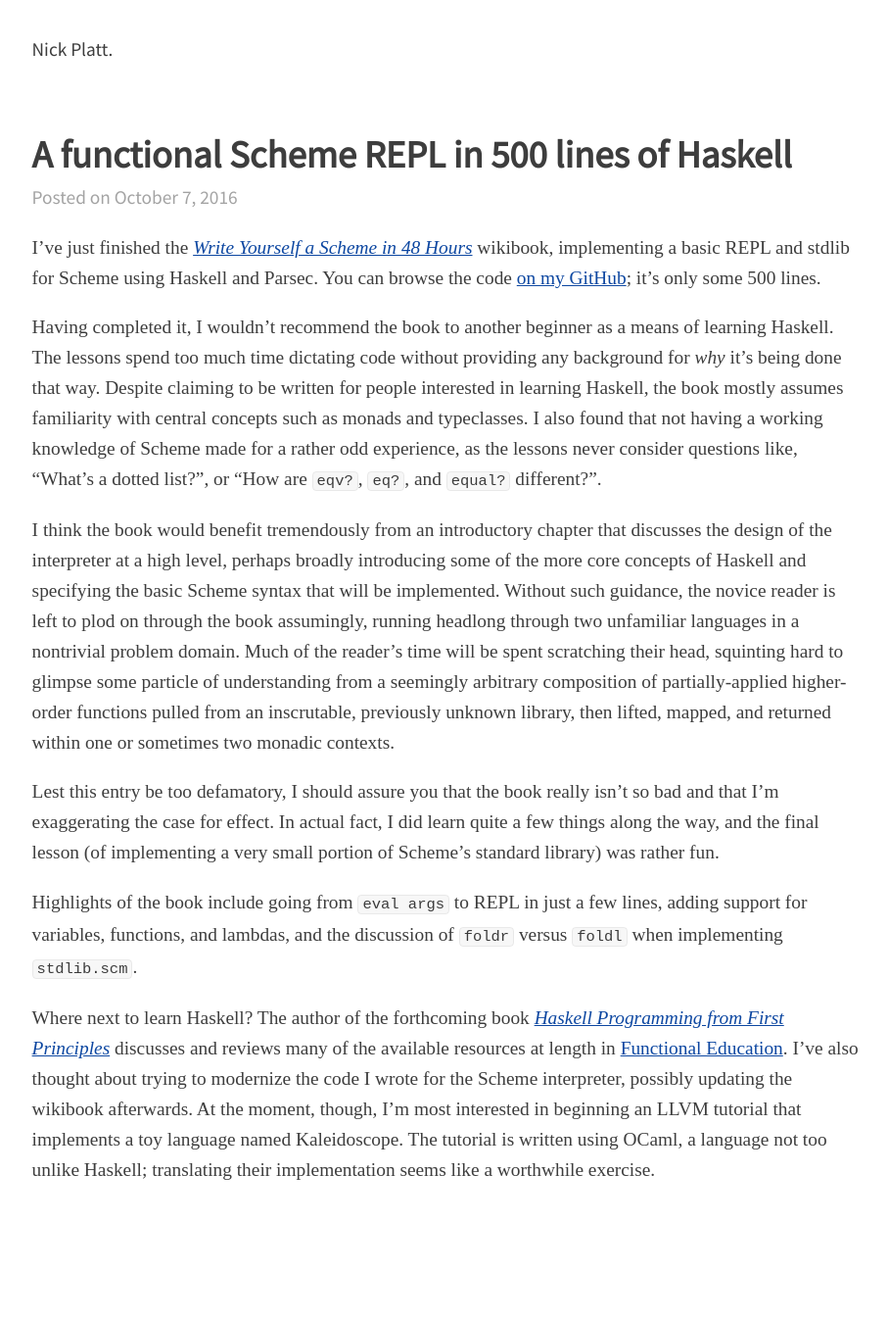
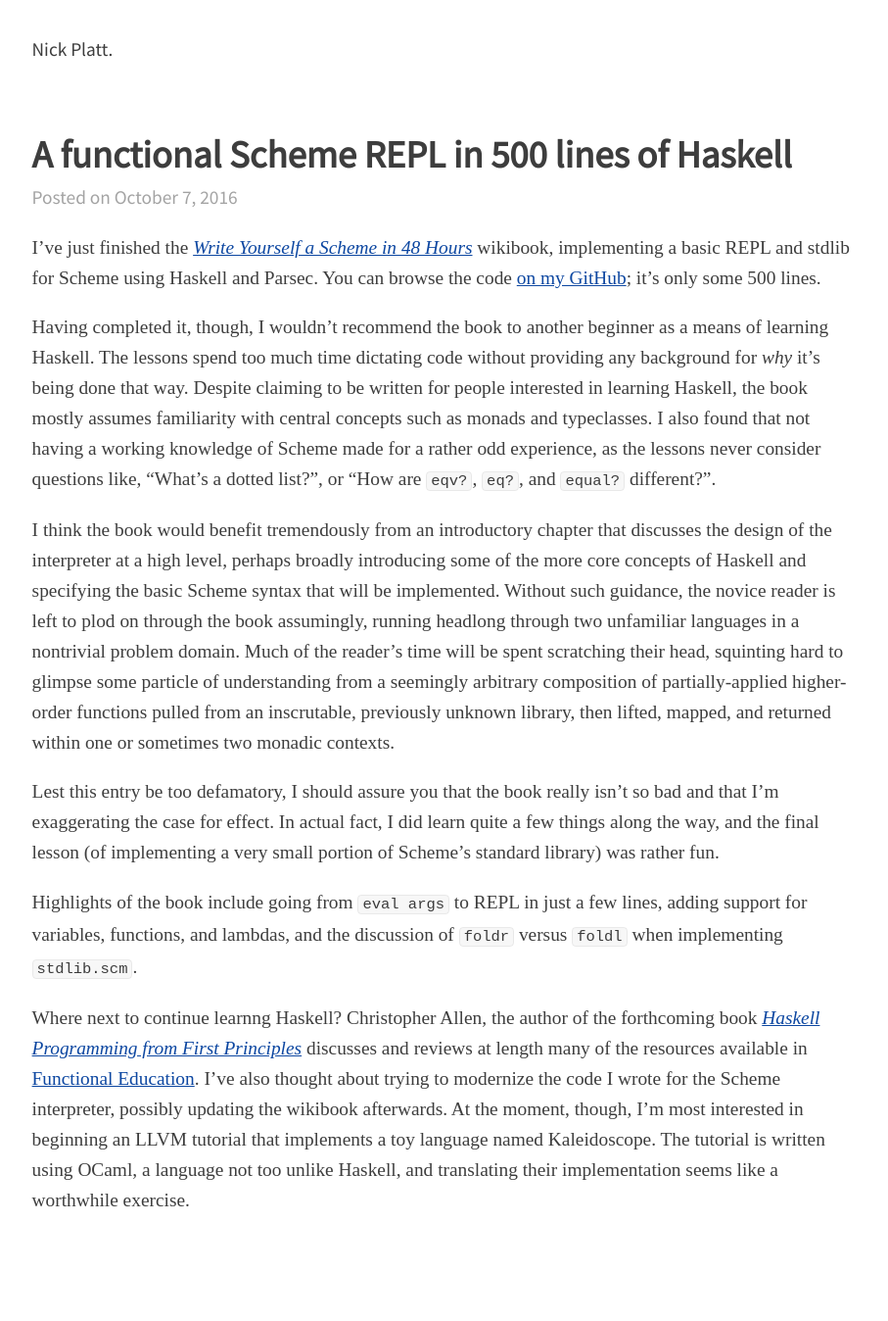
Before and after one commit to caipre/caipre.github.io, a Jekyll site: the page built from _posts/2016-10-07-a-functional-scheme-repl.markdown, in a window 1280 px wide. Shown: the whole page at 98% size, without its empty margins (185-1092 px from the left). Built offline with Jekyll 4.4.1, drawn with Linux system fonts in a browser that asks for light colours; some web fonts are replaced; comment, search, counter and statistics services are not loaded; before the commit the page ends 1317 px from its top, so only the background shows below that.

Commit message:
minor content change

```diff
--- a/_posts/2016-10-07-a-functional-scheme-repl.markdown
+++ b/_posts/2016-10-07-a-functional-scheme-repl.markdown
@@ -7,8 +7,8 @@
 wikibook, implementing a basic REPL and stdlib for Scheme using Haskell and
 Parsec. You can browse the code [on my GitHub][hume]; it's only some 500 lines.
 
-Having completed it, I wouldn't recommend the book to another beginner as a
-means of learning Haskell. The lessons spend too much time dictating code
+Having completed it, though, I wouldn't recommend the book to another beginner
+as a means of learning Haskell. The lessons spend too much time dictating code
 without providing any background for *why* it's being done that way. Despite
 claiming to be written for people interested in learning Haskell, the book
 mostly assumes familiarity with central concepts such as monads and typeclasses.
@@ -36,14 +36,15 @@
 lines, adding support for variables, functions, and lambdas, and the discussion
 of `foldr` versus `foldl` when implementing `stdlib.scm`.
 
-Where next to learn Haskell? The author of the forthcoming book [*Haskell
-Programming from First Principles*][haskellbook] discusses and reviews many of
-the available resources at length in [Functional Education][funcedu]. I've also
-thought about trying to modernize the code I wrote for the Scheme interpreter,
-possibly updating the wikibook afterwards. At the moment, though, I'm most
-interested in beginning an LLVM tutorial that implements a toy language named
-Kaleidoscope. The tutorial is written using OCaml, a language not too unlike
-Haskell; translating their implementation seems like a worthwhile exercise.
+Where next to continue learnng Haskell? Christopher Allen, the author of the
+forthcoming book [*Haskell Programming from First Principles*][haskellbook]
+discusses and reviews at length many of the resources available in [Functional
+Education][funcedu]. I've also thought about trying to modernize the code I
+wrote for the Scheme interpreter, possibly updating the wikibook afterwards. At
+the moment, though, I'm most interested in beginning an LLVM tutorial that
+implements a toy language named Kaleidoscope. The tutorial is written using
+OCaml, a language not too unlike Haskell, and translating their implementation
+seems like a worthwhile exercise.
 
 
 [wikibook]: https://en.wikibooks.org/wiki/Write_Yourself_a_Scheme_in_48_Hours
```
